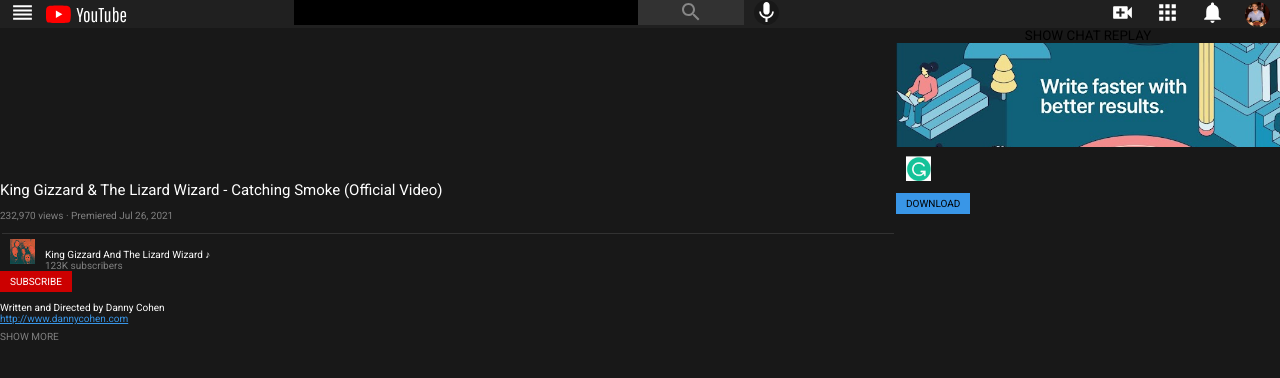
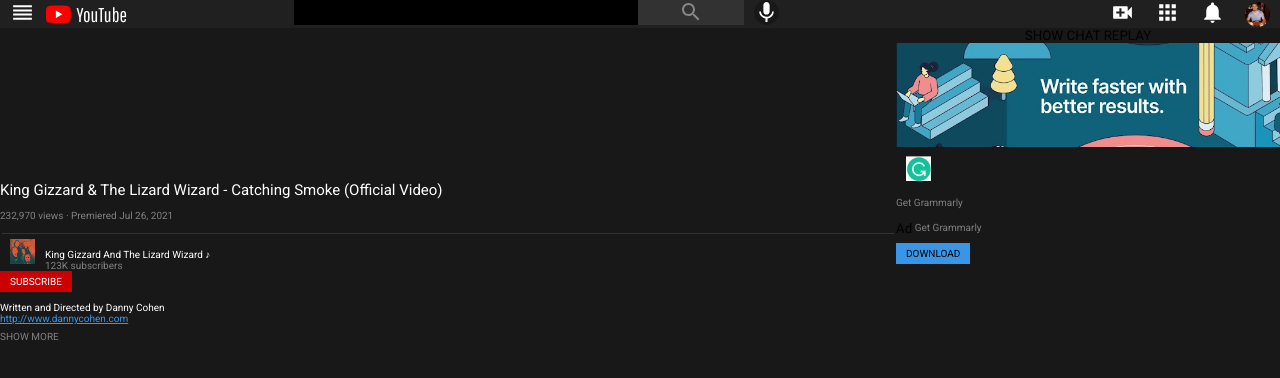
Before and after one commit to Drew-Daniels/youtube-replica, a plain HTML site: page index.html in a window 1280 px wide. Shown: the top 378 px of the page. Drawn offline with Linux system fonts and the light colour scheme.

Commit message:
Have begun working on the ad area more.

```diff
--- a/index.html
+++ b/index.html
@@ -73,9 +73,13 @@
                     <img src="assets/images/ads/grammarly-pic.png" class="inline-block-image">
                     <img src="assets/images/icons/grammarly-logo.png" class="icon">
                     <div>
-
+                        <span>Get Grammarly</span>
+                        <div>
+                            <button>Ad</button>
+                            <span>Get Grammarly</span>
+                        </div>
+                        <button class="highlighted-color big-btn">DOWNLOAD</button>
                     </div>
-                    <button class="highlighted-color big-btn">DOWNLOAD</button>
                 </div>
             </div>
         </div>
```
